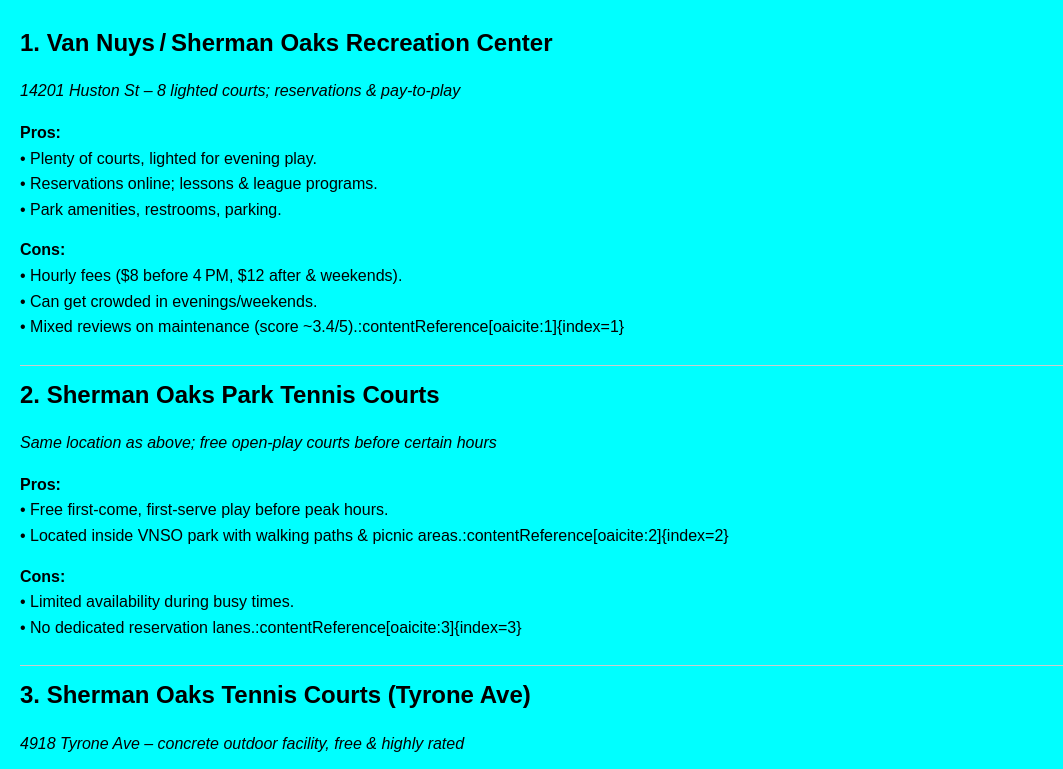
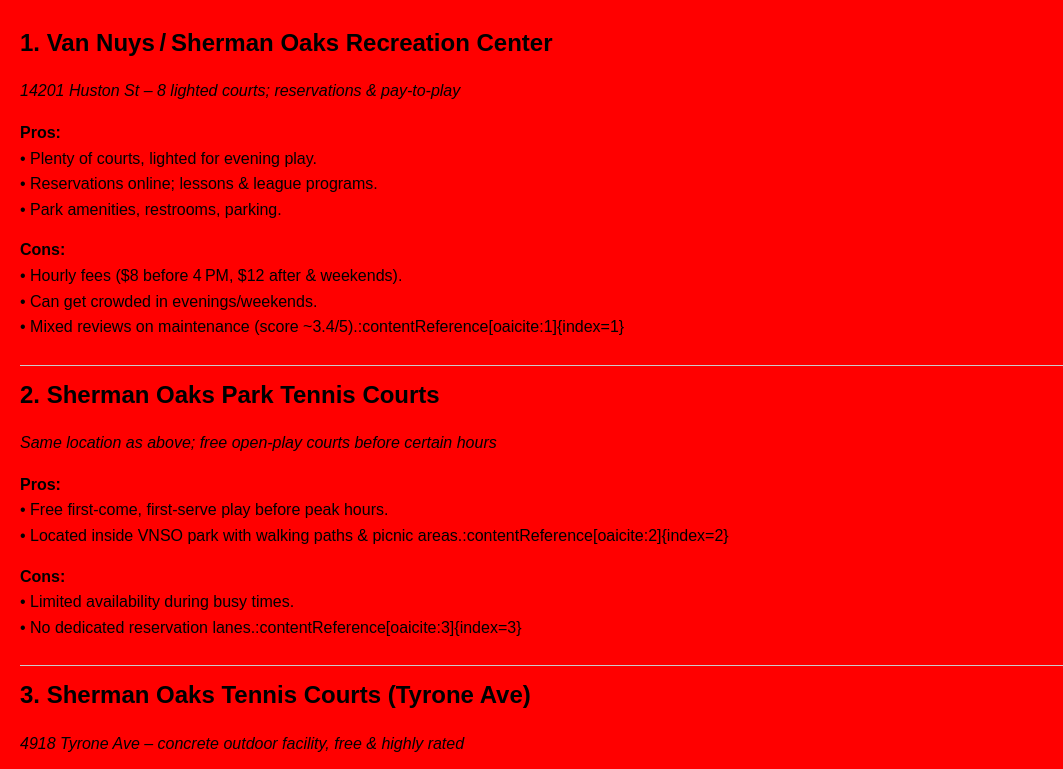
Before and after one commit to 550055lg/dir-test, a plain HTML site: page index.html in a window 1280 px wide. Shown: the part 80-849 px from the top of the page, without its empty margins (0-1063 px from the left). Drawn offline with Linux system fonts and the light colour scheme.

Commit message:
changes background color

```diff
--- a/index.html
+++ b/index.html
@@ -4,7 +4,7 @@
   <meta charset="UTF-8">
   <title>Top 10 Public Tennis Courts – Sherman Oaks</title>
   <style>
-    body { font-family: Arial, sans-serif; margin: 20px; line-height: 1.6; background-color: aqua;}
+    body { font-family: Arial, sans-serif; margin: 20px; line-height: 1.6; background-color: red;}
     h1 { text-align: center; }
     .court { border-bottom: 1px solid #ccc; padding: 10px 0; }
     .court h2 { margin: 0; }
```
